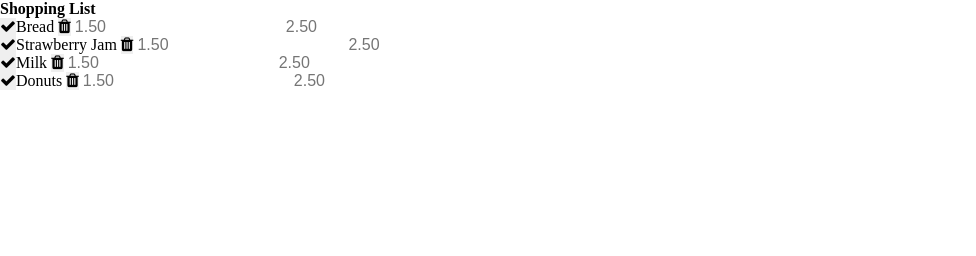
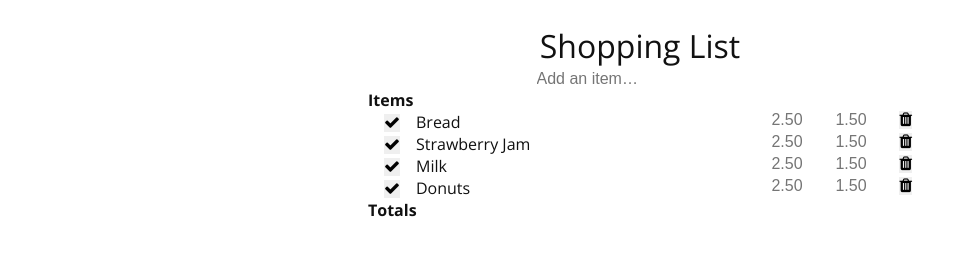
Before and after one commit to bpinali/shopping-list-app, a plain HTML site: page index.html in a window 1280 px wide. Shown: the whole page, without its empty margins (0-976 px from the left). Drawn offline with nearby package versions, Linux system fonts and the light colour scheme.

Commit message:
Added fonts, basic CSS styles

```diff
--- a/css/style.css
+++ b/css/style.css
@@ -25,17 +25,64 @@
     (the styles used everywhere in the page (like the Body) or styles which are used in more than 2 of the modules bellow (h2, h3, h4, h5, h6, p, a, ul, li))
 */
 
-body {}
+body {
+    font-family: 'Open Sans', sans-serif;
+    color: #111111;
+}
+
+header,
+.input-item,
+.list,
+.totals {
+    widtH: 34rem;
+    margin: 0 auto;
+}
+
+ul,
+ol {
+    list-style: none;
+}
 
 
 /* Header styles
     (all the styles inside the < header > or < nav > tags)
 */
 
+header {
+    padding-top: 1.5rem;
+    text-align: center;
+}
+
+h1 {
+    font-size: 2rem;
+    font-weight: 400;
+}
+
 
 /* Content styles
     (all the styles inside the < sections > or < aside > tags)
 */
+
+.input-item {
+    text-align: center;
+}
+
+.checkbox {
+    margin-left: 1rem;
+    margin-right: 1rem;
+}
+
+.delete,
+.budget-price,
+.actual-price {
+    float: right;
+}
+
+.budget-price,
+.actual-price {
+    width: 3.5rem;
+    margin-right: .5rem;
+}
 
 
 /* Footer styles
--- a/index.html
+++ b/index.html
@@ -5,45 +5,51 @@
     <meta charset="UTF-8">
     <title>Shopping List</title>
     <link rel="stylesheet" href="css/font-awesome.css" type="text/css">
+    <link href='https://fonts.googleapis.com/css?family=Open+Sans:400,600,700,300' rel='stylesheet' type='text/css'>
     <link rel="stylesheet" href="css/style.css" type="text/css">
 </head>
 
 <body>
-
+    <div class="container">
         <header>
             <h1>Shopping List</h1>
         </header>
-    <section class="input"></section>
+        <section class="input-item">
+            <input class="new-item" type="text" maxlength="22" id="newItem" placeholder="Add an item…">
+        </section>
         <section class="list">
+            <h2>Items</h2>
             <ul class="list-items">
                 <li>
                     <button class="checkbox"><i class="fa fa-check"></i></button>Bread
-                <button><i class="fa fa-trash"></i></button>
-                <input class="budget-price" type="text" value="" placeholder="1.50">
+                    <button class="delete"><i class="fa fa-trash"></i></button>
+                    <input class="budget-price" type="text" value="" placeholder="1.50" maxlength="7">
                     <input class="actual-price" type="text" value="" placeholder="2.50">
                 </li>
                 <li>
                     <button class="checkbox"><i class="fa fa-check"></i></button>Strawberry Jam
-                <button><i class="fa fa-trash"></i></button>
+                    <button class="delete"><i class="fa fa-trash"></i></button>
                     <input class="budget-price" type="text" value="" placeholder="1.50">
                     <input class="actual-price" type="text" value="" placeholder="2.50">
                 </li>
                 <li>
                     <button class="checkbox"><i class="fa fa-check"></i></button>Milk
-                <button><i class="fa fa-trash"></i></button>
+                    <button class="delete"><i class="fa fa-trash"></i></button>
                     <input class="budget-price" type="text" value="" placeholder="1.50">
                     <input class="actual-price" type="text" value="" placeholder="2.50">
                 </li>
                 <li>
                     <button class="checkbox"><i class="fa fa-check"></i></button>Donuts
-                <button><i class="fa fa-trash"></i></button>
+                    <button class="delete"><i class="fa fa-trash"></i></button>
                     <input class="budget-price" type="text" value="" placeholder="1.50">
                     <input class="actual-price" type="text" value="" placeholder="2.50">
                 </li>
             </ul>
         </section>
-    <section class="totals"></section>
+        <section class="totals">
+            <h2>Totals</h2></section>
         <footer></footer>
+    </div>
     <script src="scripts/jquery-2.1.4.min.js"></script>
     <script src="scripts/script.js"></script>
 </body>
```
Lines whose indentation alone changed are shown as unchanged.
